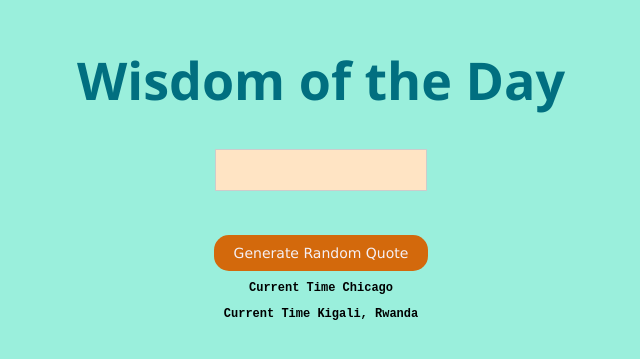
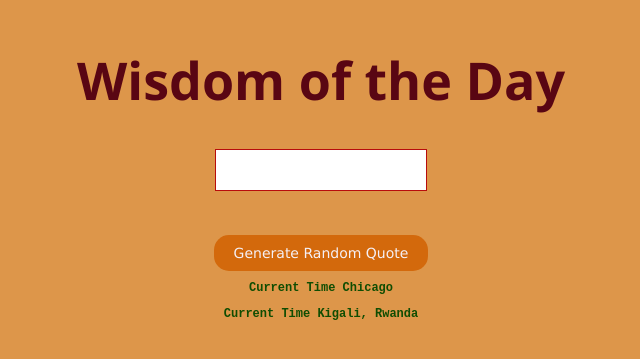
Before and after one commit to Lande21/RandomQuote, a React (Create React App) app: page / in a window 1280 px wide. Shown: the part 229-588 px from the top of the page, without its empty margins (319-959 px from the left). Built offline with nearby package versions, Linux system fonts and the light colour scheme; no server answers.

Commit message:
Newest updates on ui

```diff
--- a/src/App.css
+++ b/src/App.css
@@ -4,7 +4,7 @@
 
 
 .App-header {
-  background-color: #9aefdc;
+  background-color: #dd964a;
   min-height: 100vh;
   display: flex;
   flex-direction: column;
@@ -12,13 +12,13 @@
   justify-content: center;
   font-size: calc(10px + 2vmin);
   font-family: 'Segoe UI', Tahoma, Geneva, Verdana, sans-serif;
-  color: rgb(1, 111, 128);
+  color: rgb(89, 6, 19);
 }
 .mytime{
 
   align-items:flex-start;
   justify-content: flex-start;
-  color: black;
+  color: rgb(15, 77, 2);
   font-family: monospace;
   font-size: 12px;
 }
--- a/src/quotedisplay.css
+++ b/src/quotedisplay.css
@@ -16,9 +16,9 @@
     text-align: center; /* Center-align the quote text */
   }
   .quote{
-    color: rgb(0, 0, 0);
+    color: rgb(36, 8, 8);
     font-size: 24px;
     padding: 20px; /* Add padding around the quote */
-    border: 1px solid #ccc;
-    background-color: bisque;
+    border: 1px solid rgb(184, 12, 12);
+    background-color: rgb(255, 255, 255);
   }
```
